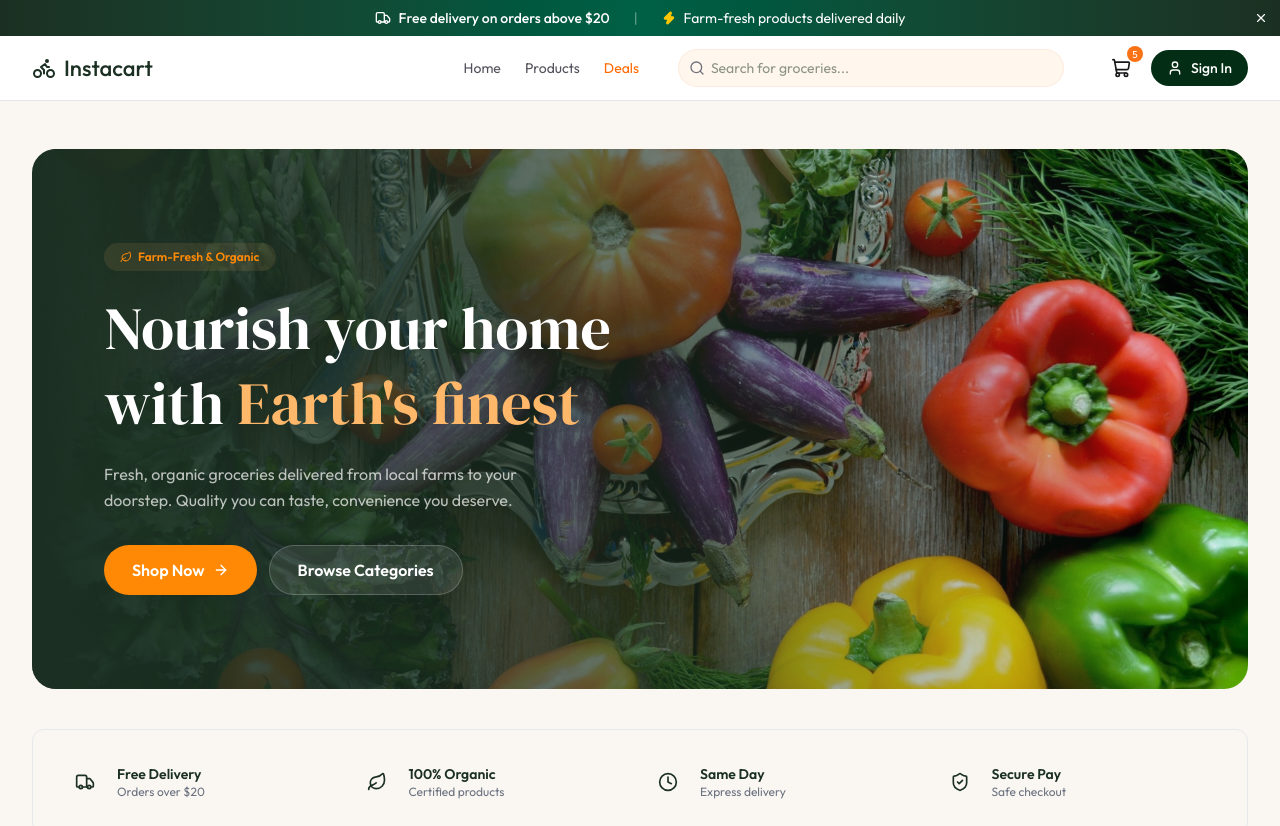
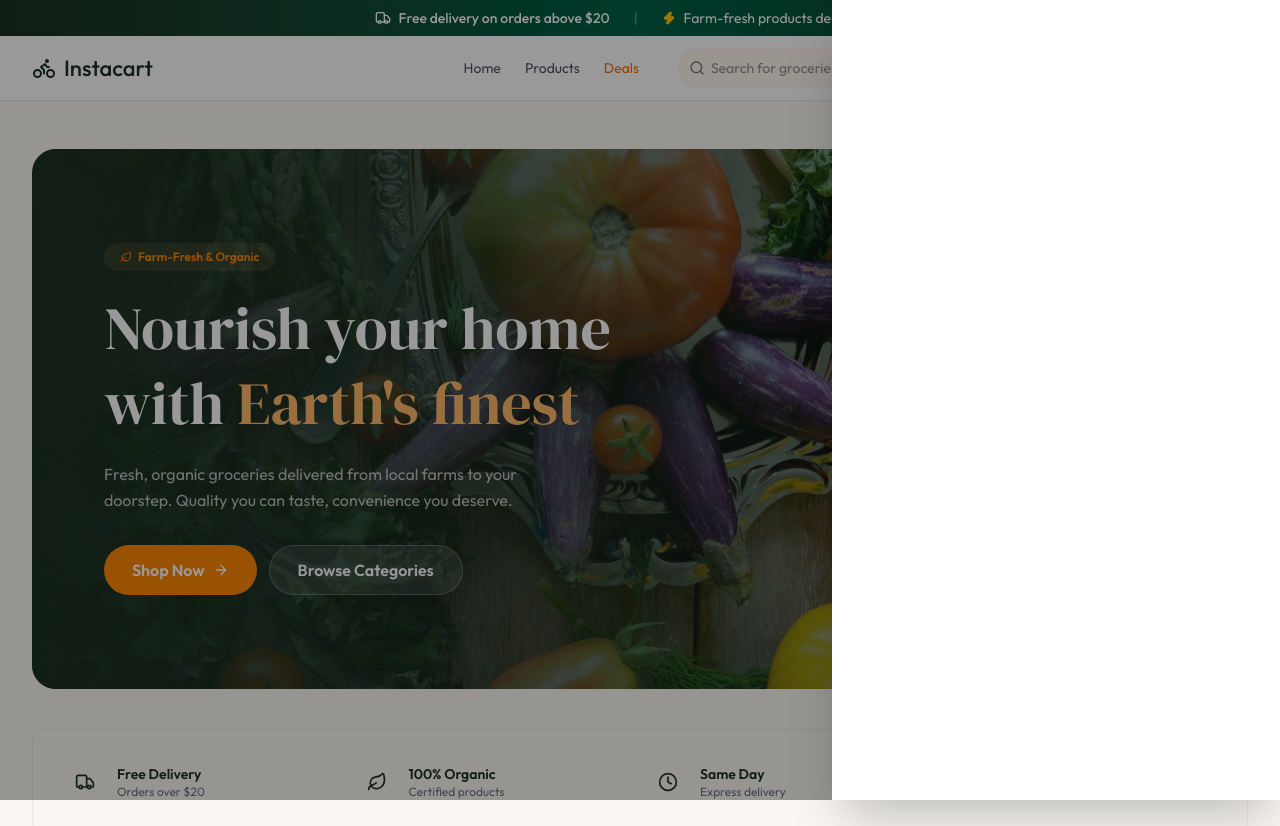
Before and after one commit to Hamimsiddiq007/Instacart, a React (Vite) app in the folder client/: page / in a window 1280 px wide. Shown: the top 826 px of the page. Built offline with nearby package versions, Linux system fonts and the light colour scheme.

Commit message:
cartContext

```diff
--- a/client/src/components/CartSidebar.tsx
+++ b/client/src/components/CartSidebar.tsx
@@ -2,9 +2,15 @@
 
 const CartSidebar = () => {
   return (
-    <div>
+    <>
+      {/* Overlay */}
+      <div className="fixed inset-0 bg-black/40 z-50 transition-opacity" />
 
-    </div>
+      {/* Sidebar */}
+      <div className="fixed right-0 top-0 h-full w-full max-w-md bg-white z-50 shadow-2xl flex flex-col animate-slide-in-right">
+
+      </div>
+    </>
   )
 }
 
--- /dev/null
+++ b/client/src/context/CartContext.tsx
@@ -0,0 +1,16 @@
+import { createContext } from "react";
+import type { CartItem, Product } from "../types";
+
+interface CartContextType {
+    items: CartItem[];
+    addToCart: (product: Product, quantity?: number) => void;
+    removeFromCart: (productId: string) => void;
+    updateQuantity: (productId: string, quantity: number) => void;
+    clearCart: () => void;
+    cartCount: number;
+    cartTotal: number;
+    isCartOpen: boolean;
+    setIsCartOpen: (open: boolean) => void;
+}
+
+const CartContext = createContext<CartContextType | undefined>(undefined)
```
